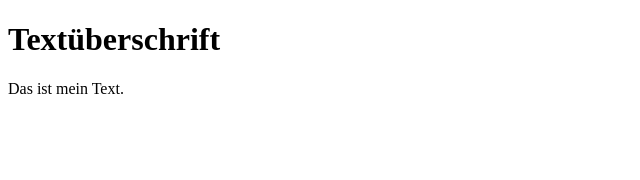
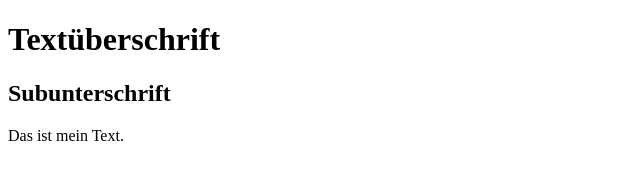
Before and after one commit to yesbutno1/hello-world, a plain HTML site: page index.html in a window 1280 px wide. Shown: the whole page, without its empty margins (0-640 px from the left). Drawn offline with Linux system fonts and the light colour scheme.

Commit message:
added h2

```diff
--- a/index.html
+++ b/index.html
@@ -6,6 +6,7 @@
     </head>
   <body>
     <h1>Textüberschrift</h1>
+    <h2>Subunterschrift</h2>
     <p>Das ist mein Text.</p>
   </body>
 </html>
```
